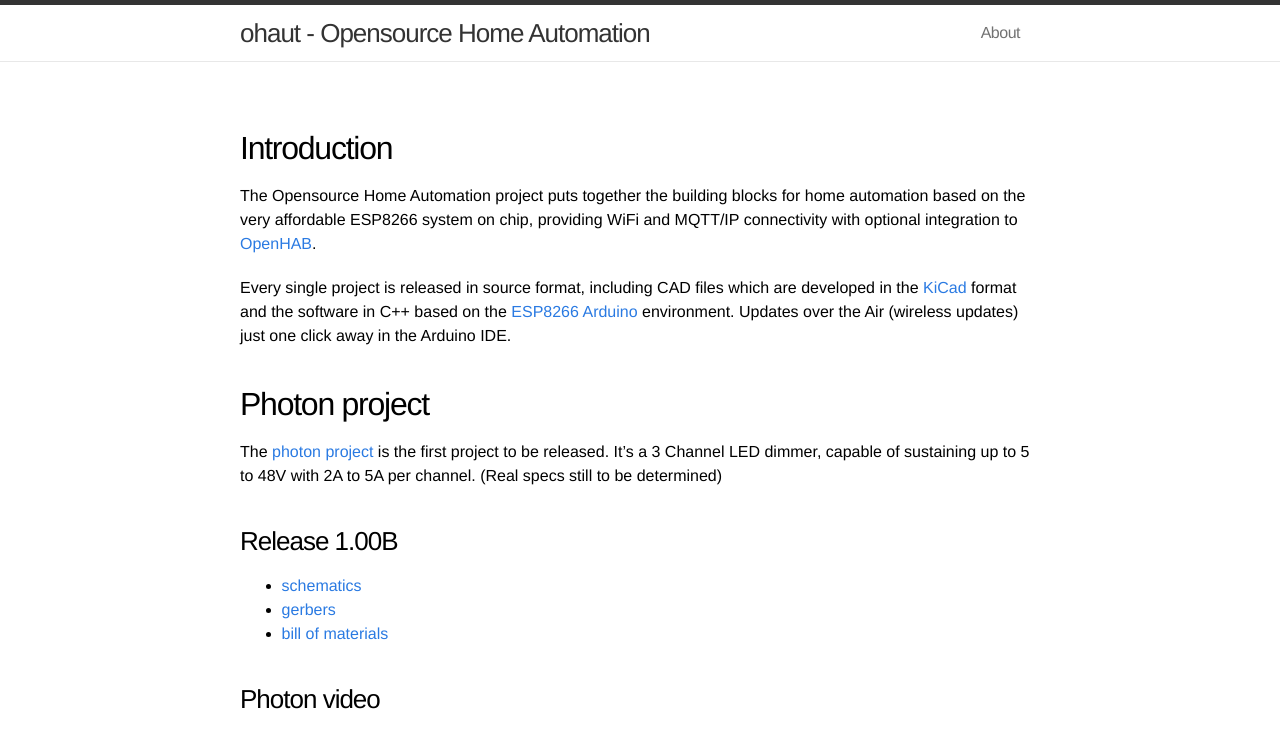
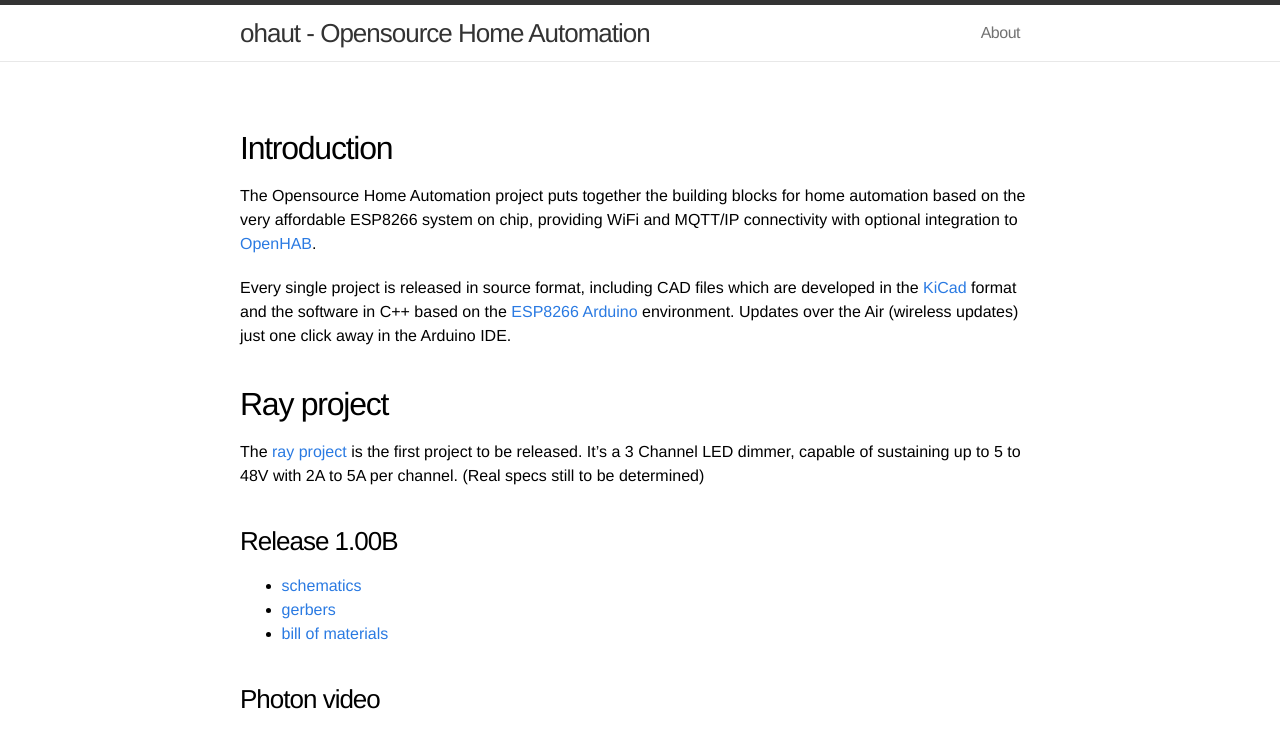
Before and after one commit to ohaut/ohaut.github.io, a Jekyll site: the page built from index.markdown, in a window 1280 px wide and 900 px high, cut to the strip 0-748 px from the top of the window. Built offline with Jekyll 4.4.1, drawn with Linux system fonts in a browser that asks for light colours.

Commit message:
Photon project renamed to Ray.

```diff
--- a/index.markdown
+++ b/index.markdown
@@ -18,20 +18,20 @@ over the Air (wireless updates) just one click away in the Arduino IDE.
 [esp8266_arduino]: https://github.com/esp8266/Arduino
 [openhab_url]:     http://www.openhab.org
 
-## Photon project
-The [photon project][photon_url] is the first project to be released.
+## Ray project
+The [ray project][ray_url] is the first project to be released.
 It's a 3 Channel LED dimmer, capable of sustaining up to 5 to 48V
 with 2A to 5A per channel. (Real specs still to be determined)
 
 ### Release 1.00B
-* [schematics][photon_schematics]
-* [gerbers][photon_gerbers]
-* [bill of materials][photon_bom]
+* [schematics][ray_schematics]
+* [gerbers][ray_gerbers]
+* [bill of materials][ray_bom]
 
-[photon_url]: http://github.com/ohaut/photon
-[photon_schematics]: https://github.com/ohaut/photon/blob/master/hardware/microdimmer/pcb/releases/1.00B/schematics.pdf
-[photon_gerbers]: https://raw.githubusercontent.com/ohaut/photon/master/hardware/microdimmer/pcb/releases/1.00B/gerbers.zip
-[photon_bom]: https://raw.githubusercontent.com/ohaut/photon/master/hardware/microdimmer/pcb/releases/1.00B/bill-of-materials.csv
+[ray_url]: http://github.com/ohaut/ray
+[ray_schematics]: https://github.com/ohaut/ray/blob/master/hardware/microdimmer/pcb/releases/1.00B/schematics.pdf
+[ray_gerbers]: https://raw.githubusercontent.com/ohaut/ray/master/hardware/microdimmer/pcb/releases/1.00B/gerbers.zip
+[ray_bom]: https://raw.githubusercontent.com/ohaut/ray/master/hardware/microdimmer/pcb/releases/1.00B/bill-of-materials.csv
 
 ### Photon video
 <iframe src="//player.vimeo.com/video/146833981" width="800" height="469"
```
